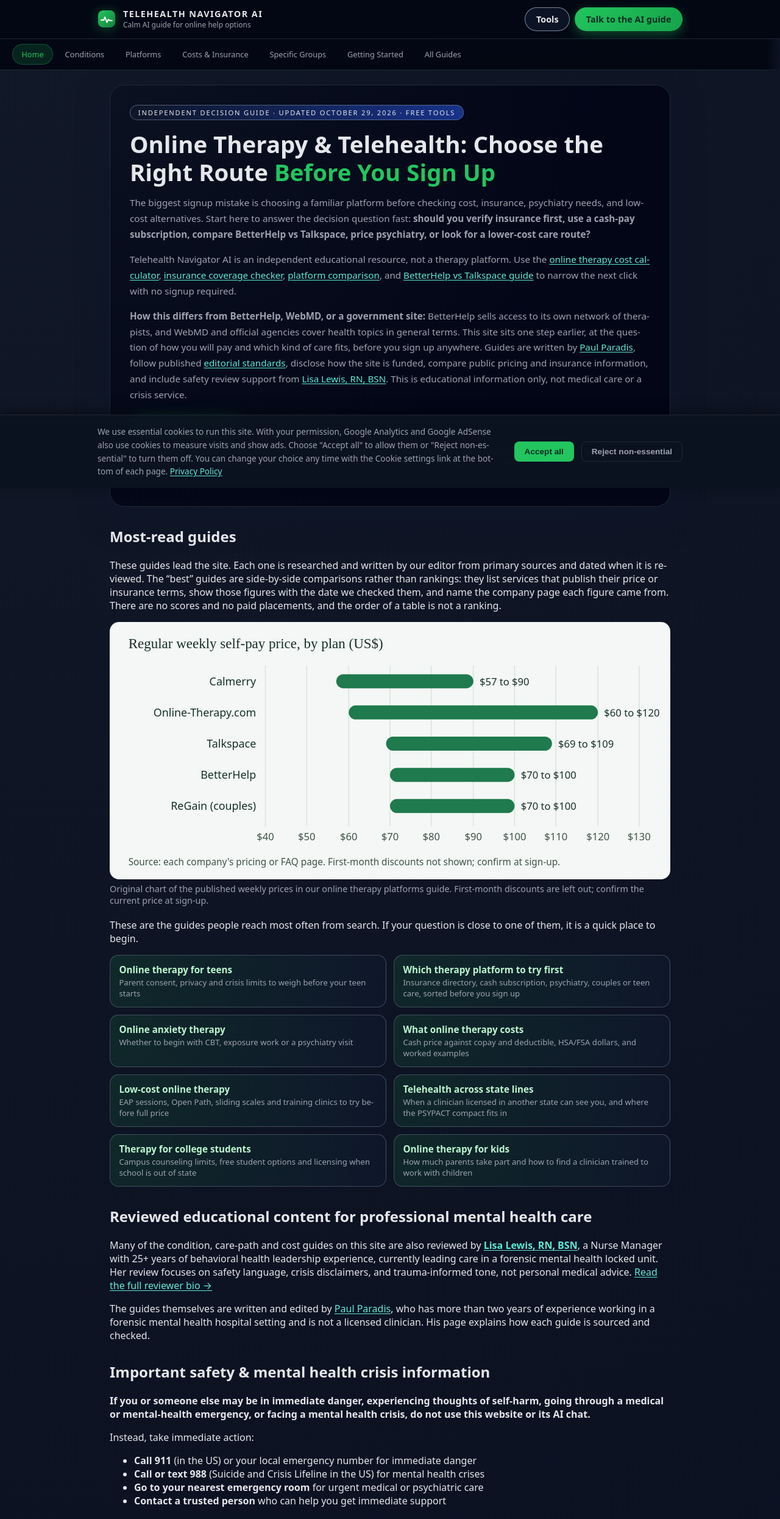
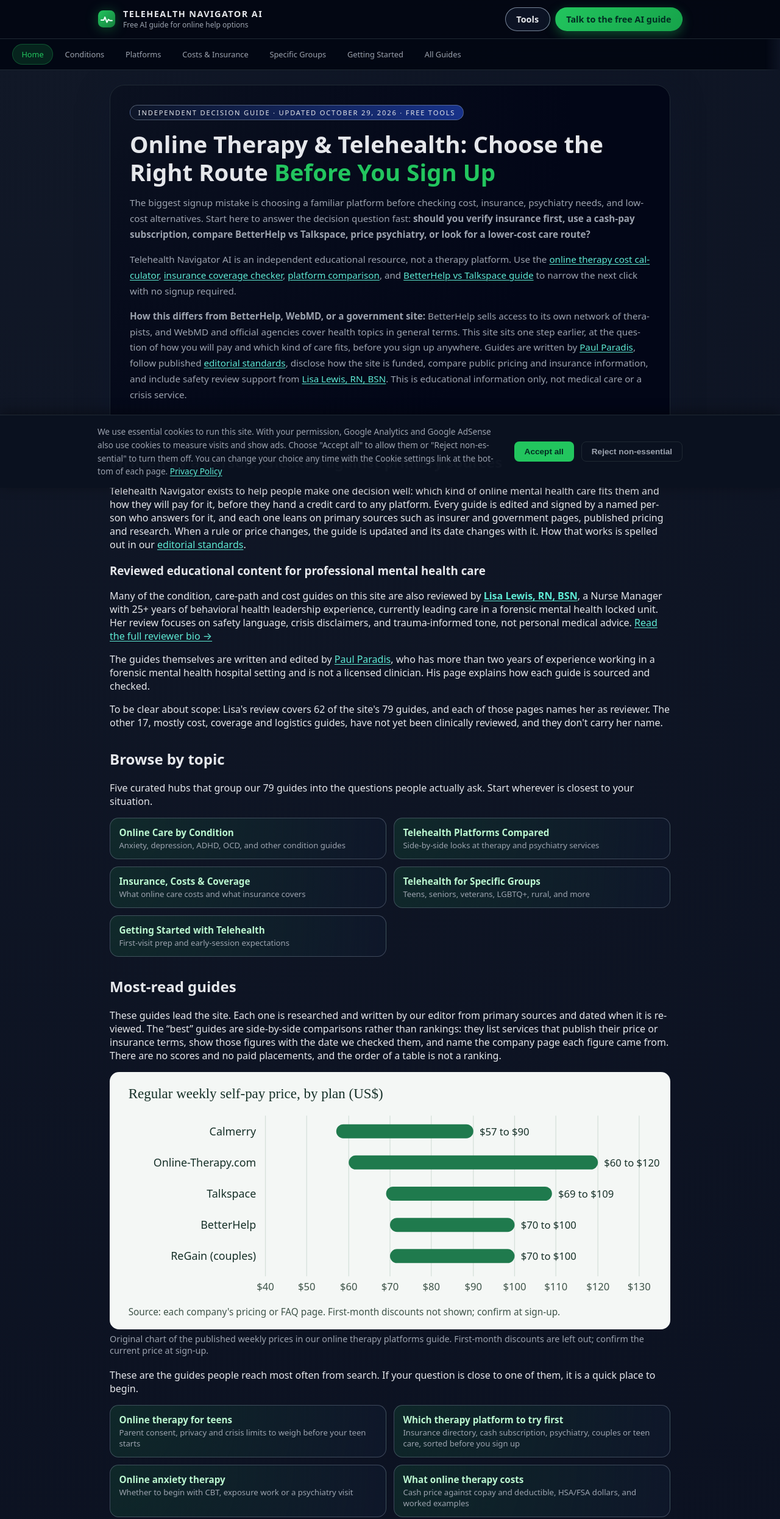
Before and after one commit to pmppar78-png/Telehealthnavigatorai, a website: page index.html in a window 1280 px wide. Shown: the top 2491 px of the page at 61% size. Drawn offline with Linux system fonts and the light colour scheme.

Commit message:
Homepage: editorial mission section, review scope line, free AI guide naming (#110)

```diff
--- a/index.html
+++ b/index.html
@@ -69,7 +69,7 @@
       "width": 600,
       "height": 120
     },
-    "description": "A calm AI guide that helps people understand telehealth, online therapy, and psychiatry options. Information only – not a crisis or medical service.",
+    "description": "A free AI guide that helps people understand telehealth, online therapy, and psychiatry options. Information only – not a crisis or medical service.",
     "address": {
       "@type": "PostalAddress",
       "addressRegion": "MA",
@@ -173,12 +173,12 @@
         <svg class="logo-mark" viewBox="0 0 32 32" xmlns="http://www.w3.org/2000/svg" role="img" aria-label="Telehealth Navigator AI" focusable="false"><defs><linearGradient id="thn-mark-g" x1="0" y1="0" x2="1" y2="1"><stop offset="0%" stop-color="#22c55e"/><stop offset="100%" stop-color="#15803d"/></linearGradient></defs><rect x="1" y="1" width="30" height="30" rx="9" fill="url(#thn-mark-g)"/><path d="M6.5 18 L11 18 L13 13 L16.5 22 L19 17 L22 19 L25.5 19" stroke="#ecfdf5" stroke-width="2.2" stroke-linecap="round" stroke-linejoin="round" fill="none"/></svg>
         <div class="logo-text">
           <span class="logo-title">TELEHEALTH NAVIGATOR AI</span>
-          <span class="logo-subtitle">Calm AI guide for online help options</span>
+          <span class="logo-subtitle">Free AI guide for online help options</span>
         </div>
       </div>
       <nav class="header-actions">
         <a href="#tools-resources" class="btn-outline">Tools</a>
-        <a href="/chat" class="btn-primary-cta">Talk to the AI guide</a>
+        <a href="/chat" class="btn-primary-cta">Talk to the free AI guide</a>
       </nav>
     </div>
   </header>
@@ -211,9 +211,50 @@
       <p class="hero-text">
         <strong>How this differs from BetterHelp, WebMD, or a government site:</strong> BetterHelp sells access to its own network of therapists, and WebMD and official agencies cover health topics in general terms. This site sits one step earlier, at the question of how you will pay and which kind of care fits, before you sign up anywhere. Guides are written by <a href="/author-paul-paradis">Paul Paradis</a>, follow published <a href="/editorial-standards">editorial standards</a>, disclose how the site is funded, compare public pricing and insurance information, and include safety review support from <a href="/reviewer/lisa-lewis-rn-bsn">Lisa Lewis, RN, BSN</a>. This is educational information only, not medical care or a crisis service.
       </p>
-      <div class="hero-ai-cta">
-        <a href="/chat" class="btn-primary hero-cta">Ask our free AI guide</a>
-        <p class="hero-note">Type a question about telehealth, therapy costs or insurance and get a plain-language answer at any hour, with links to the right guides on this site and to free help such as the 988 Lifeline. No sign-up needed. It's an AI, not a therapist, and it can't check your insurance or appointments.</p>
+    </section>
+
+    <section class="section" id="editorial-mission" aria-labelledby="mission-heading">
+      <h2 id="mission-heading">Written by a person, checked against primary sources</h2>
+      <p>
+        Telehealth Navigator exists to help people make one decision well: which kind of online mental health care fits them and how they will pay for it, before they hand a credit card to any platform. Every guide is edited and signed by a named person who answers for it, and each one leans on primary sources such as insurer and government pages, published pricing and research. When a rule or price changes, the guide is updated and its date changes with it. How that works is spelled out in our <a href="/editorial-standards">editorial standards</a>.
+      </p>
+
+      <h3 id="reviewed-by-heading">Reviewed educational content for professional mental health care</h3>
+      <p>
+        Many of the condition, care-path and cost guides on this site are also reviewed by <a href="/reviewer/lisa-lewis-rn-bsn"><strong>Lisa Lewis, RN, BSN</strong></a>, a Nurse Manager with 25+ years of behavioral health leadership experience, currently leading care in a forensic mental health locked unit. Her review focuses on safety language, crisis disclaimers, and trauma-informed tone, not personal medical advice. <a href="/reviewer/lisa-lewis-rn-bsn">Read the full reviewer bio &rarr;</a>
+      </p>
+      <p>
+        The guides themselves are written and edited by <a href="/author-paul-paradis">Paul Paradis</a>, who has more than two years of experience working in a forensic mental health hospital setting and is not a licensed clinician. His page explains how each guide is sourced and checked.
+      </p>
+      <p>
+        To be clear about scope: Lisa's review covers 62 of the site's 79 guides, and each of those pages names her as reviewer. The other 17, mostly cost, coverage and logistics guides, have not yet been clinically reviewed, and they don't carry her name.
+      </p>
+    </section>
+
+    <section class="section">
+      <h2>Browse by topic</h2>
+      <p>Five curated hubs that group our 79 guides into the questions people actually ask. Start wherever is closest to your situation.</p>
+      <div class="affiliate-grid">
+        <a class="affiliate-card" href="/conditions">
+          <span class="affiliate-name">Online Care by Condition</span>
+          <span class="affiliate-tagline">Anxiety, depression, ADHD, OCD, and other condition guides</span>
+        </a>
+        <a class="affiliate-card" href="/platforms">
+          <span class="affiliate-name">Telehealth Platforms Compared</span>
+          <span class="affiliate-tagline">Side-by-side looks at therapy and psychiatry services</span>
+        </a>
+        <a class="affiliate-card" href="/insurance-and-costs">
+          <span class="affiliate-name">Insurance, Costs &amp; Coverage</span>
+          <span class="affiliate-tagline">What online care costs and what insurance covers</span>
+        </a>
+        <a class="affiliate-card" href="/special-populations">
+          <span class="affiliate-name">Telehealth for Specific Groups</span>
+          <span class="affiliate-tagline">Teens, seniors, veterans, LGBTQ+, rural, and more</span>
+        </a>
+        <a class="affiliate-card" href="/getting-started">
+          <span class="affiliate-name">Getting Started with Telehealth</span>
+          <span class="affiliate-tagline">First-visit prep and early-session expectations</span>
+        </a>
       </div>
     </section>
 
@@ -263,15 +304,6 @@
       </div>
     </section>
 
-    <section class="section" aria-labelledby="reviewed-by-heading">
-      <h2 id="reviewed-by-heading">Reviewed educational content for professional mental health care</h2>
-      <p>
-        Many of the condition, care-path and cost guides on this site are also reviewed by <a href="/reviewer/lisa-lewis-rn-bsn"><strong>Lisa Lewis, RN, BSN</strong></a>, a Nurse Manager with 25+ years of behavioral health leadership experience, currently leading care in a forensic mental health locked unit. Her review focuses on safety language, crisis disclaimers, and trauma-informed tone, not personal medical advice. <a href="/reviewer/lisa-lewis-rn-bsn">Read the full reviewer bio &rarr;</a>
-      </p>
-      <p>
-        The guides themselves are written and edited by <a href="/author-paul-paradis">Paul Paradis</a>, who has more than two years of experience working in a forensic mental health hospital setting and is not a licensed clinician. His page explains how each guide is sourced and checked.
-      </p>
-    </section>
 
     <section class="section">
       <h2>Important safety &amp; mental health crisis information</h2>
@@ -294,32 +326,6 @@
       </p>
     </section>
 
-    <section class="section">
-      <h2>Browse by topic</h2>
-      <p>Five curated hubs that group our 79 guides into the questions people actually ask. Start wherever is closest to your situation.</p>
-      <div class="affiliate-grid">
-        <a class="affiliate-card" href="/conditions">
-          <span class="affiliate-name">Online Care by Condition</span>
-          <span class="affiliate-tagline">Anxiety, depression, ADHD, OCD, and other condition guides</span>
-        </a>
-        <a class="affiliate-card" href="/platforms">
-          <span class="affiliate-name">Telehealth Platforms Compared</span>
-          <span class="affiliate-tagline">Side-by-side looks at therapy and psychiatry services</span>
-        </a>
-        <a class="affiliate-card" href="/insurance-and-costs">
-          <span class="affiliate-name">Insurance, Costs &amp; Coverage</span>
-          <span class="affiliate-tagline">What online care costs and what insurance covers</span>
-        </a>
-        <a class="affiliate-card" href="/special-populations">
-          <span class="affiliate-name">Telehealth for Specific Groups</span>
-          <span class="affiliate-tagline">Teens, seniors, veterans, LGBTQ+, rural, and more</span>
-        </a>
-        <a class="affiliate-card" href="/getting-started">
-          <span class="affiliate-name">Getting Started with Telehealth</span>
-          <span class="affiliate-tagline">First-visit prep and early-session expectations</span>
-        </a>
-      </div>
-    </section>
 
     <!-- Home video: click-to-load YouTube Short (privacy-enhanced mode) -->
     <section id="video-overview" class="section card home-video" aria-labelledby="home-video-heading">
@@ -333,6 +339,15 @@
           <img src="https://i.ytimg.com/vi/BMcxdaicv8I/hqdefault.jpg" alt="Thumbnail for the video &ldquo;Free Telehealth Help: AI Guide, Costs &amp; Insurance&rdquo;" width="480" height="360" loading="lazy" decoding="async" />
           <span class="home-video-icon" aria-hidden="true"><svg viewBox="0 0 68 48" width="68" height="48" focusable="false"><path d="M66.5 7.7a8.5 8.5 0 0 0-6-6C55.3.3 34 .3 34 .3S12.7.3 7.5 1.7a8.5 8.5 0 0 0-6 6C.1 12.9.1 24 .1 24s0 11.1 1.4 16.3a8.5 8.5 0 0 0 6 6C12.7 47.7 34 47.7 34 47.7s21.3 0 26.5-1.4a8.5 8.5 0 0 0 6-6C67.9 35.1 67.9 24 67.9 24s0-11.1-1.4-16.3z" fill="#212121" fill-opacity=".8"/><path d="M45 24 27 14v20z" fill="#fff"/></svg></span>
         </button>
+      </div>
+    </section>
+
+    <section class="section" id="ai-guide" aria-labelledby="ai-guide-heading">
+      <h2 id="ai-guide-heading">One more tool: the free AI guide</h2>
+      <p>Alongside the guides, the cost calculator and the insurance checker, the site offers a free AI guide for questions the guides don't answer directly. It points you back to the written guides and to real professionals.</p>
+      <div class="hero-ai-cta">
+        <a href="/chat" class="btn-primary hero-cta">Ask our free AI guide</a>
+        <p class="hero-note">Type a question about telehealth, therapy costs or insurance and get a plain-language answer at any hour, with links to the right guides on this site and to free help such as the 988 Lifeline. No sign-up needed. It's an AI, not a therapist, and it can't check your insurance or appointments.</p>
       </div>
     </section>
 
@@ -362,7 +377,7 @@
         <p>It also cannot read body language, facial expressions, or subtle shifts in tone the way clinicians can.</p>
       </div>
       <div class="card">
-        <a href="/chat" class="btn-primary hero-cta">Talk to the AI guide ↗</a>
+        <a href="/chat" class="btn-primary hero-cta">Talk to the free AI guide ↗</a>
         <p class="hero-note">
         When you open the chat, simply start by sharing what brought you here today. You can describe your situation, ask questions about therapy types, psychiatry, online platforms, costs, privacy, insurance, or anything else related to telehealth. The AI will respond thoughtfully and suggest resources and next steps you might explore with real professionals.
       </p>
@@ -372,7 +387,7 @@
     <section class="section">
       <h2>How to use Telehealth Navigator AI</h2>
       <ol class="steps">
-        <li><strong>Start the conversation.</strong> Click "Talk to the AI guide" and share what brought you here today. The guide is available 24/7, including at night, so you can start with a question, describe a situation, or simply say hello without appointments or scheduling. It can explain what to ask your insurer, but it cannot see your plan or check your coverage.</li>
+        <li><strong>Start the conversation.</strong> Click "Talk to the free AI guide" and share what brought you here today. The guide is available 24/7, including at night, so you can start with a question, describe a situation, or simply say hello without appointments or scheduling. It can explain what to ask your insurer, but it cannot see your plan or check your coverage.</li>
         <li><strong>Share what you're comfortable sharing.</strong> The AI responds to whatever you provide, creating a safe space for general questions or more detailed descriptions. You control the conversation.</li>
         <li><strong>Explore your options.</strong> Ask about different therapy types, compare platforms, learn about costs and insurance, or discuss what questions to ask providers.</li>
         <li><strong>Prepare for your next step.</strong> Use the conversation for immediate access to low-pressure support if you feel curious or even skeptical before talking to a professional, so you can feel more informed and confident before reaching out to real healthcare professionals.</li>
@@ -412,7 +427,7 @@
         </a>
         <a class="affiliate-card" href="/chat">
           <span class="affiliate-name">AI Guide Chat</span>
-          <span class="affiliate-tagline">Talk through your questions with our calm AI assistant</span>
+          <span class="affiliate-tagline">Talk through your questions with our free AI guide</span>
         </a>
       </div>
     </section>
```
